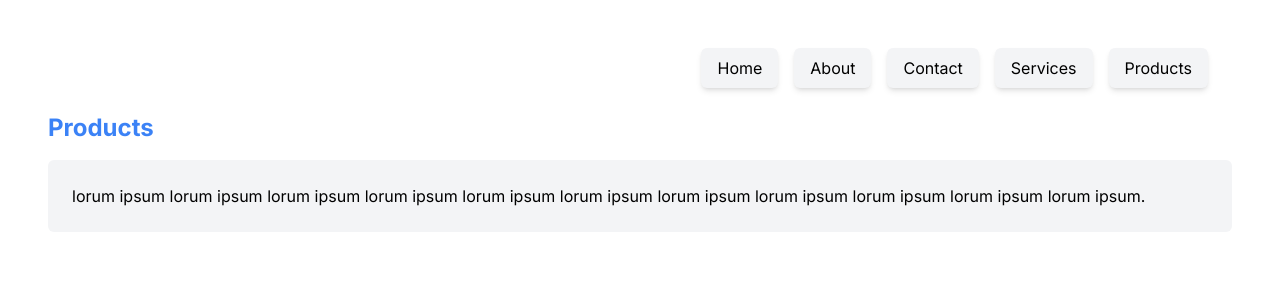
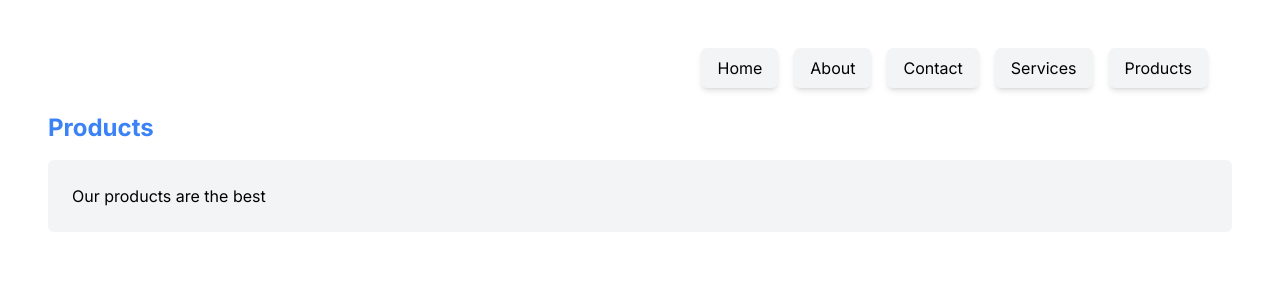
Before and after one commit to BioClonerzz/31FINAL, a Next.js app: page /products in a window 1280 px wide. Shown: the top 300 px of the page. Built offline with nearby package versions, Linux system fonts and the light colour scheme.

Commit message:
Update content of products page

```diff
--- a/src/app/products/page.js
+++ b/src/app/products/page.js
@@ -10,7 +10,7 @@ export default function About() {
       <div className="m-12">
         <Navbar />
         <PageTitle title="Products" />
-        <PageContent />
+        <PageContent content="Our products are the best" />
       </div>
     </div>
   )
```
